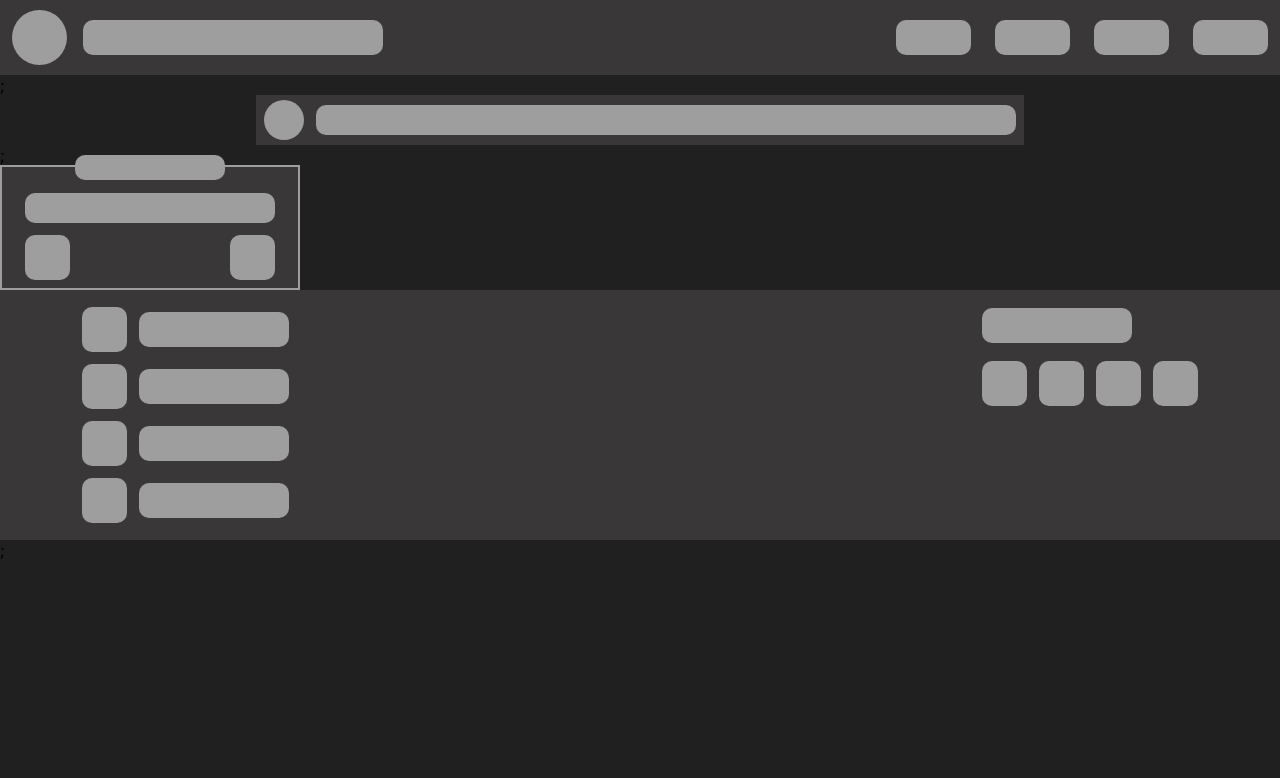
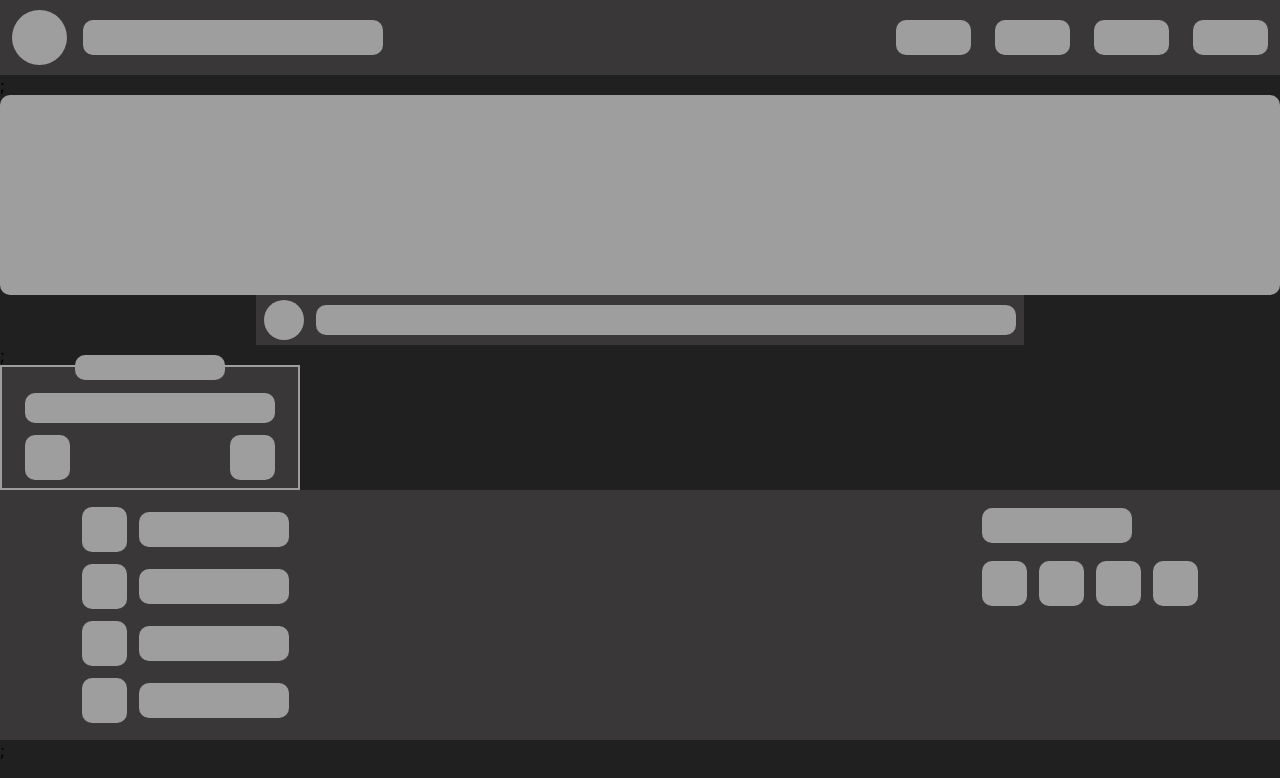
Before and after one commit to Top-Gs/csu, a React (Create React App) app in the folder frontend-csu/: page / in a window 1280 px wide. Shown: the top 778 px of the page. Built offline with nearby package versions, Linux system fonts and the light colour scheme.

Commit message:
Implement headerImage component in base React project.

```diff
--- a/frontend-csu/src/App.js
+++ b/frontend-csu/src/App.js
@@ -3,11 +3,13 @@ import Navbar from "./components/Navbar";
 import Footer from "./components/Footer";
 import PageTitle from "./components/PageTitle";
 import Match from "./components/MatchCard";
+import HeaderImage from "./components/HeaderImage";
 
 function App() {
    return (
       <div className="App">
          <Navbar />;
+         <HeaderImage />
          <PageTitle />;
          <Match />
          <Footer />;
```
